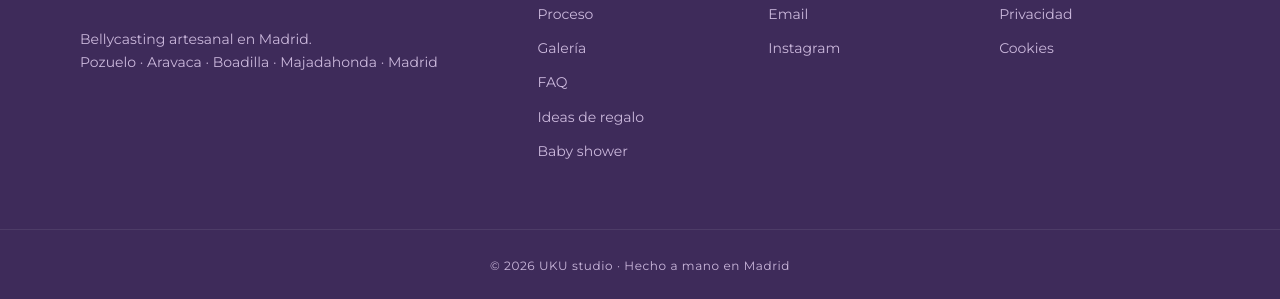
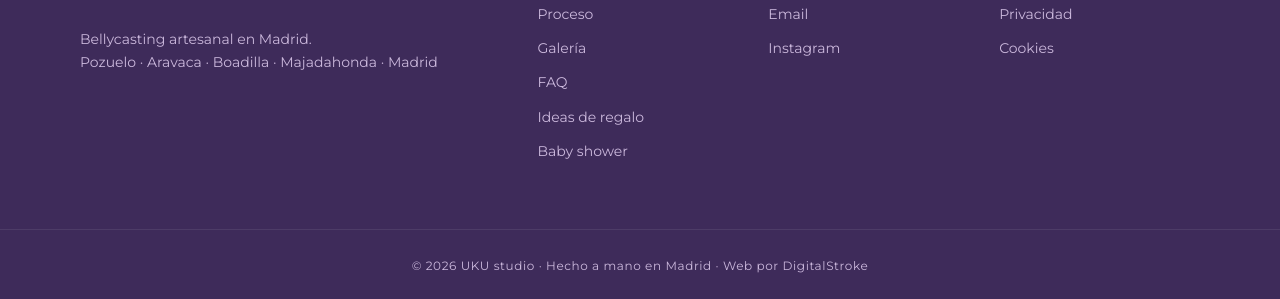
Before and after one commit to bliskas/uku, a plain HTML site: page index.html in a window 1280 px wide. Shown: the part 10284-10583 px from the top of the page. Drawn offline with nearby package versions, Linux system fonts and the light colour scheme.

Commit message:
Pie de la portada: enlace «Web por DigitalStroke»
Co-Authored-By: Claude Fable 5.2 <noreply@anthropic.com>

```diff
--- a/index.html
+++ b/index.html
@@ -695,7 +695,7 @@
             </div>
         </div>
         <div class="footer__bottom">
-            <small>© <span id="year">2026</span> UKU studio · Hecho a mano en Madrid</small>
+            <small>© <span id="year">2026</span> UKU studio · Hecho a mano en Madrid · <a href="https://digitalstroke.es/" target="_blank" rel="noopener" style="color:inherit">Web por DigitalStroke</a></small>
         </div>
     </footer>
 
```
